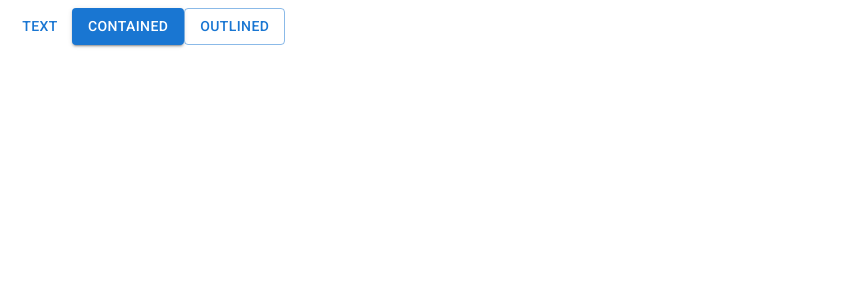
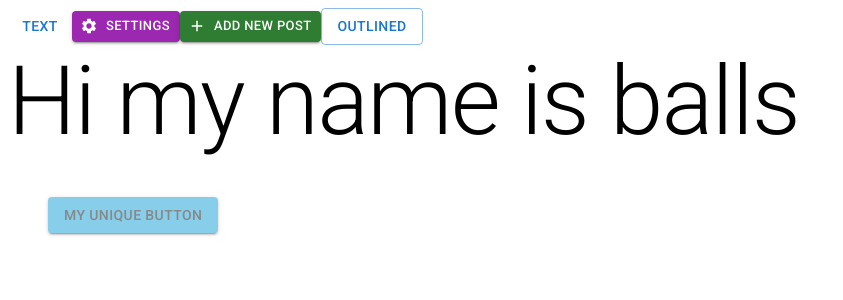
Before and after one commit to petervillaroman/catsbook, a React (Create React App) app: page / in a window 1280 px wide. Shown: the top 300 px of the page, without its empty margins (0-843 px from the left). Built offline with nearby package versions, Linux system fonts and the light colour scheme.

Commit message:
Creating random buttons
We're learing how to style using the sx prop.

```diff
--- a/src/App.js
+++ b/src/App.js
@@ -1,13 +1,46 @@
 /** @format */
 
-import { Button } from '@mui/material';
+import { Button, Typography } from '@mui/material';
+import SettingsIcon from '@mui/icons-material/Settings';
+import { Add } from '@mui/icons-material';
 
 function App() {
 	return (
 		<div className='App'>
 			<Button variant='text'>Text</Button>
-			<Button variant='contained'>Contained</Button>
+			<Button
+				startIcon={<SettingsIcon />}
+				variant='contained'
+				color='secondary'
+				size='small'>
+				Settings
+			</Button>
+			<Button
+				startIcon={<Add />}
+				variant='contained'
+				color='success'
+				size='small'>
+				Add new post
+			</Button>
 			<Button variant='outlined'>Outlined</Button>
+			<Typography variant='h1' component='p'>
+				Hi my name is balls
+			</Typography>
+
+			{/* This button is styled using the sx property. Apparently you can do such things as hover effects
+    using the sx property. I don't fully know how to do it yet but, it's nice to know you can.  */}
+			<Button
+				variant='contained'
+				sx={{
+					backgroundColor: 'skyblue',
+					color: '#888',
+					m: 5,
+					'&:hover': {
+						backgroundColor: 'lightblue',
+					},
+				}}>
+				My Unique Button
+			</Button>
 		</div>
 	);
 }
```
